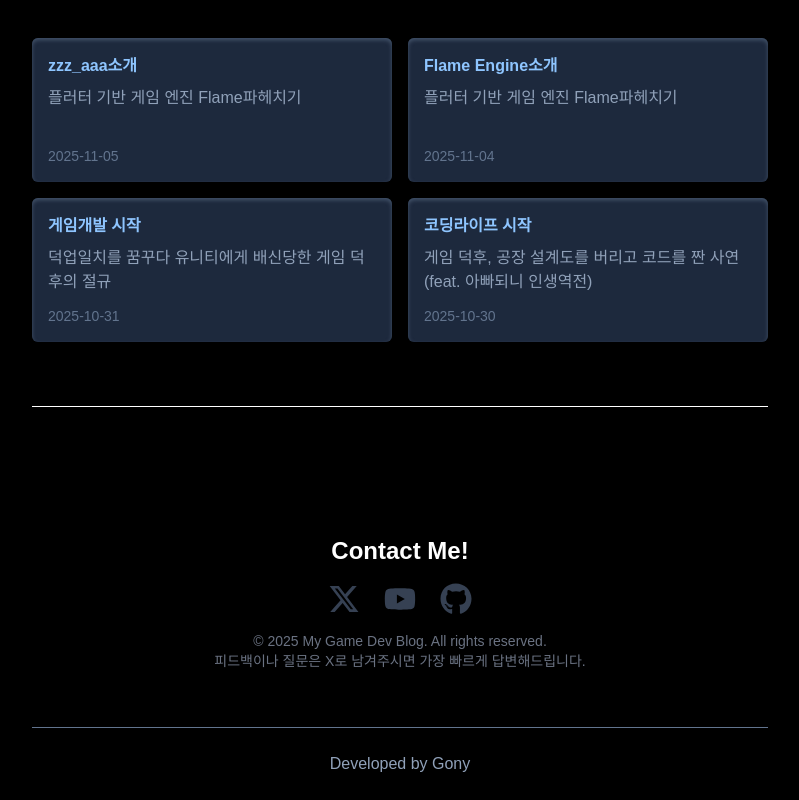
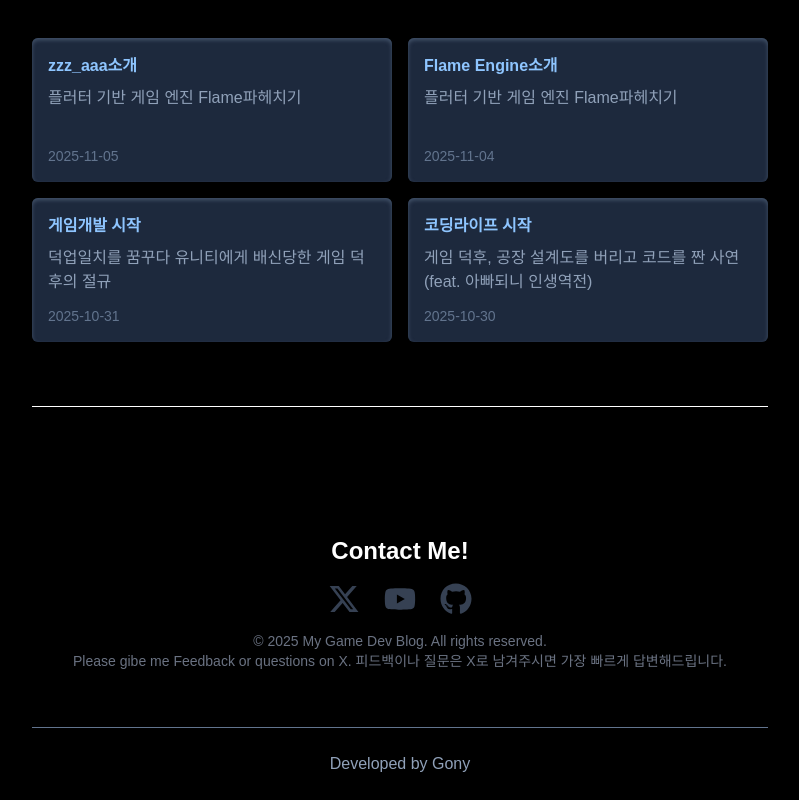
Before and after one commit to mygamedev-studio/blogapp, a Next.js app: page / in a window 1280 px wide. Shown: the part 1198-1998 px from the top of the page, without its empty margins (240-1039 px from the left). Built offline with nearby package versions, Linux system fonts and the light colour scheme; a web font is replaced by a local one.

Commit message:
email added

```diff
--- a/app/page.tsx
+++ b/app/page.tsx
@@ -90,6 +90,7 @@ export default function Home() {
           © {new Date().getFullYear()} My Game Dev Blog. All rights reserved.
         </p>
         <p className="text-sm text-gray-500">
+          Please gibe me Feedback or questions on X.
           피드백이나 질문은 X로 남겨주시면 가장 빠르게 답변해드립니다.
         </p>
       </footer>
```
